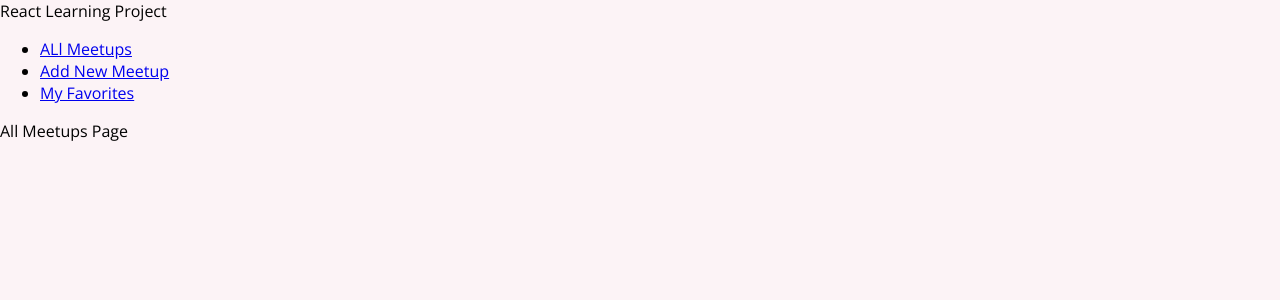
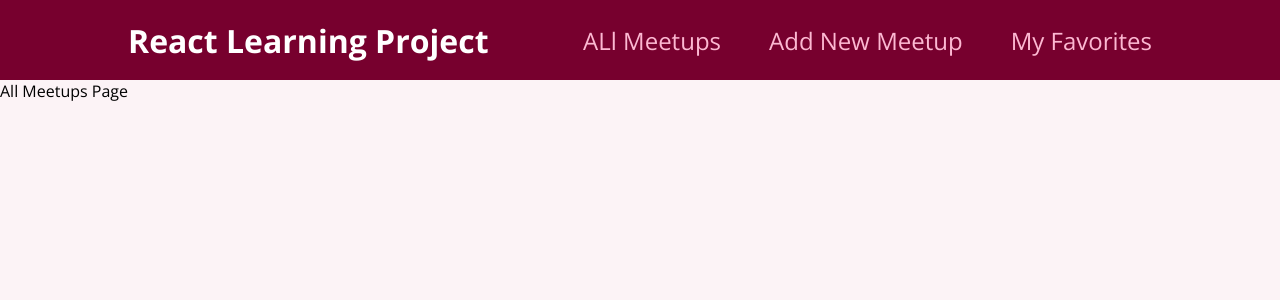
Before and after one commit to YashoBhavani/FirstReactCourse, a React (Create React App) app: page / in a window 1280 px wide. Shown: the top 300 px of the page. Built offline with nearby package versions, Linux system fonts and the light colour scheme.

Commit message:
Added Styling for Navigation page

```diff
--- a/src/components/layout/MainNavigation.js
+++ b/src/components/layout/MainNavigation.js
@@ -1,9 +1,11 @@
 import { Link } from 'react-router-dom';
+
+import classes from './MainNavigation.module.css';
 
 function MainNavigation(){
     return (
-    <header>
-        <div>React Learning Project</div>
+    <header className={classes.header}>
+        <div className={classes.logo}>React Learning Project</div>
         <nav>
             <ul>
                 <li>
--- /dev/null
+++ b/src/components/layout/MainNavigation.module.css
@@ -0,0 +1,47 @@
+.header {
+    width: 100%;
+    height: 5rem;
+    display: flex;
+    align-items: center;
+    justify-content: space-between;
+    background-color: #77002e;
+    padding: 0 10%;
+  }
+
+  .logo {
+    font-size: 2rem;
+    color: white;
+    font-weight: bold;
+  }
+
+  .header ul {
+    list-style: none;
+    margin: 0;
+    padding: 0;
+    display: flex;
+    align-items: baseline;
+  }
+
+  .header li {
+    margin-left: 3rem;
+  }
+
+  .header a {
+    text-decoration: none;
+    font-size: 1.5rem;
+    color: #fcb8d2;
+  }
+
+  .header a:hover,
+  .header a:active,
+  .header a.active {
+    color: white;
+  }
+
+  .badge {
+    background-color: #cc2062;
+    color: white;
+    border-radius: 12px;
+    padding: 0 1rem;
+    margin-left: 0.5rem;
+  }
```
